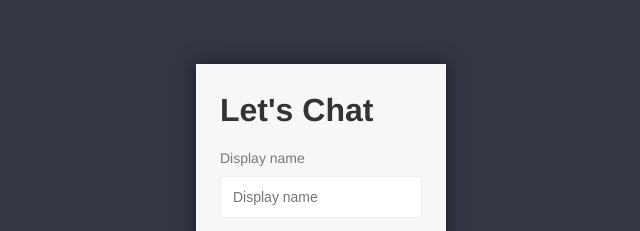
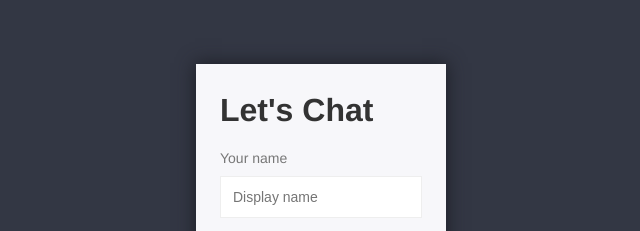
Before and after one commit to Acovid/chat-app, a website: page public/index.html in a window 1280 px wide. Shown: the part 175-406 px from the top of the page, 319-959 px from the left. Drawn offline with Linux system fonts and the light colour scheme.

Commit message:
change first label in index.html

```diff
--- a/public/index.html
+++ b/public/index.html
@@ -15,7 +15,7 @@
         <div class="centered-form__box">
             <h1>Let's Chat</h1>
             <form action="/chat.html">
-                <label>Display name</label>
+                <label>Your name</label>
                 <input type="text" name="username" placeholder="Display name" required />
                 <label>Room</label>
                 <input type="text" name="room" placeholder="Room" required />
```
